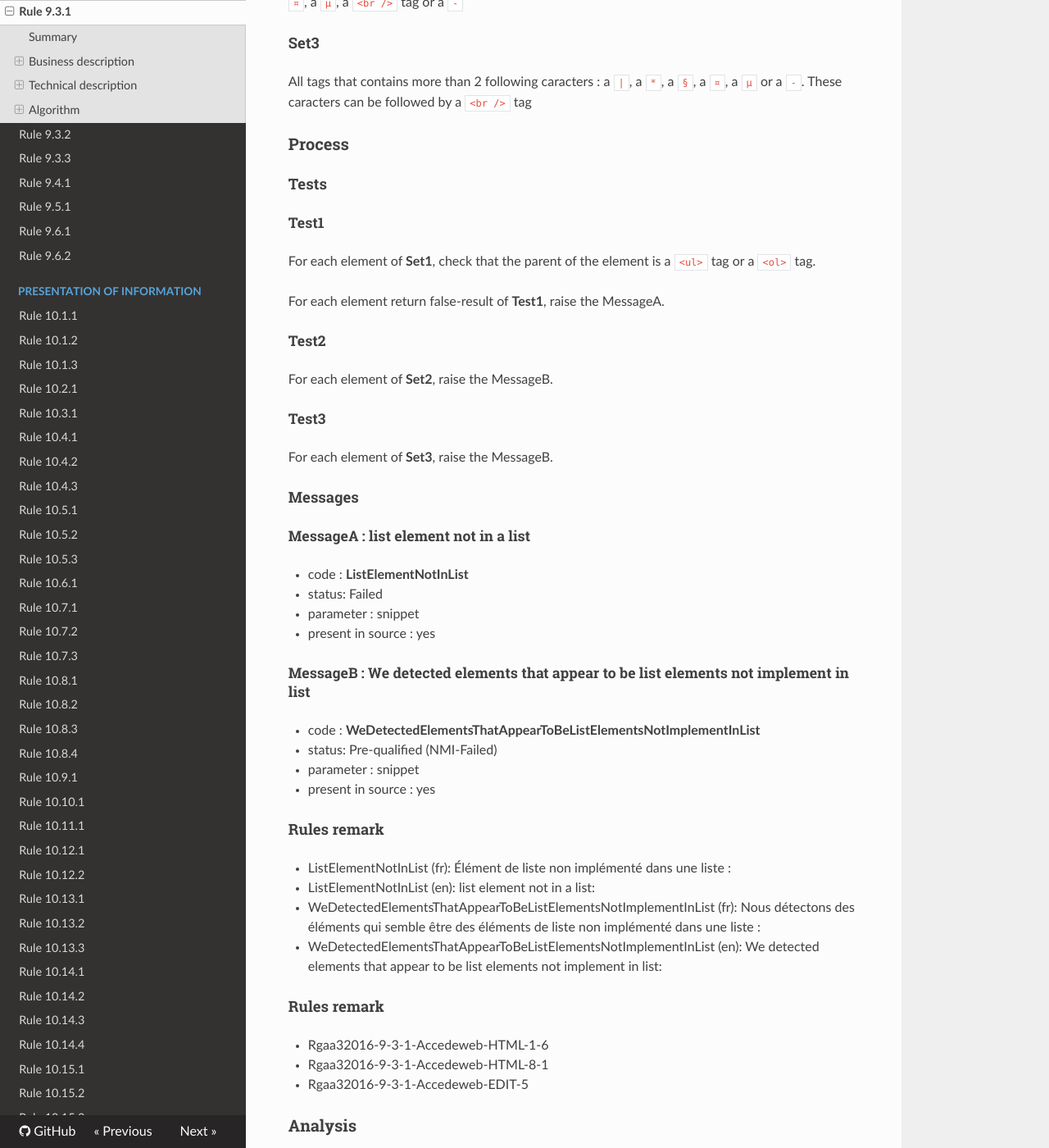
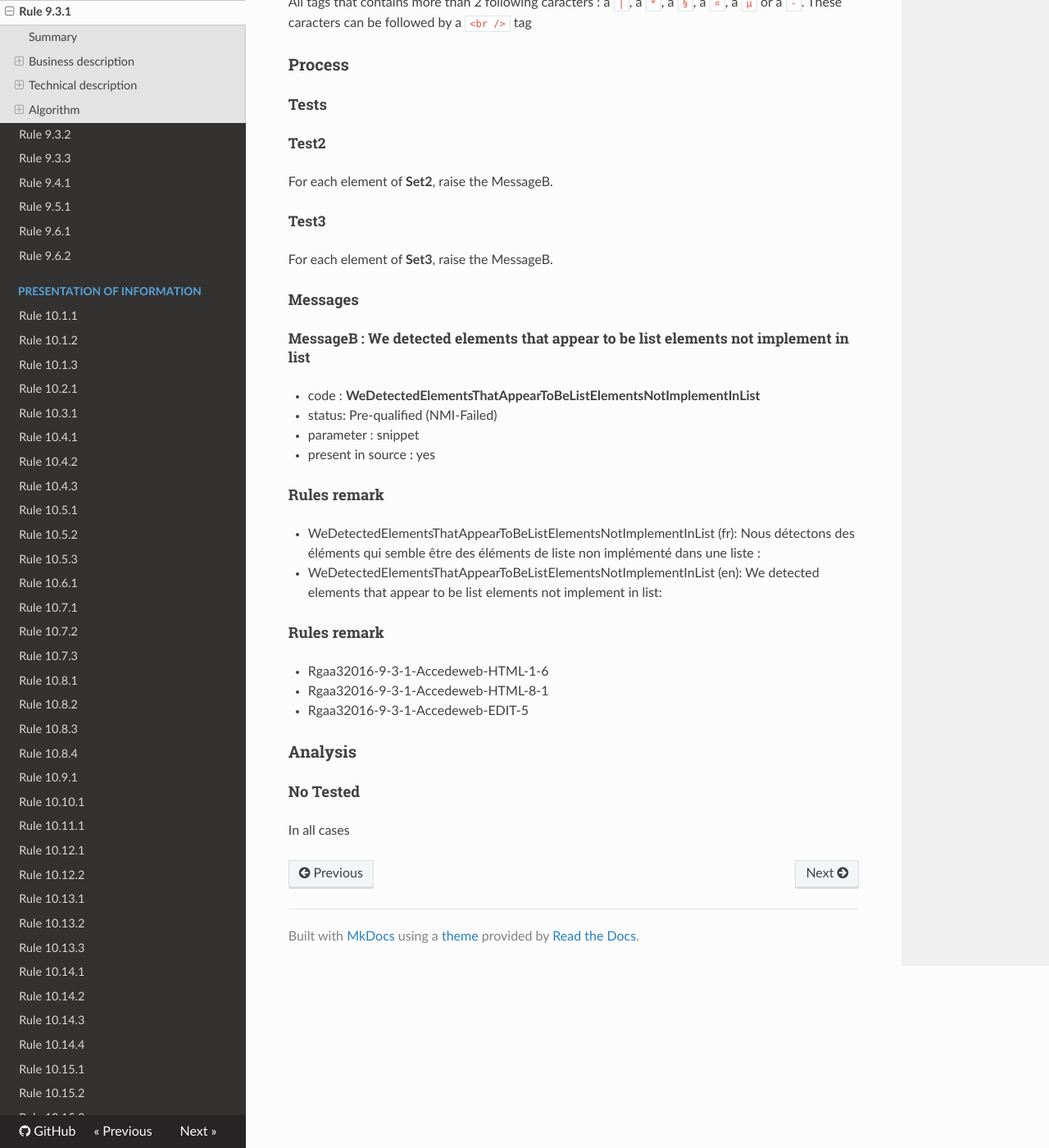
Before and after one commit to Tanaguru/RGAA3-2016, an MkDocs documentation site: the page built from docs/Rule-9-3-1.md, in a window 1280 px wide and 1400 px high, scrolled down 1299 px. Shown: the whole window at 82% size. Built offline with MkDocs 1.6.1, drawn with Linux system fonts in a browser that asks for light colours; nearby versions of some CDN libraries; old or Windows-style settings are respelled for this version of MkDocs; some of the changed text lies outside the part shown.

Commit message:
Update sample test 9.3.1

```diff
--- a/docs/Rule-9-3-1.md
+++ b/docs/Rule-9-3-1.md
@@ -38,10 +38,6 @@ Dans chaque page Web, les informations regroup&eacute;es sous forme de listes no
 
 ### Selection
 
-#### Set1
-
-All the `<li>` tags in the page
-
 #### Set2
 
 All Series of links (more than 2 links in a same tag) only separate by a space ` `, a ` | `, a ` * `, a ` § `, a ` ¤ `, a ` µ `, a `<br />` tag or a ` - `
@@ -54,12 +50,6 @@ All tags that contains more than 2 following caracters : a ` | `, a ` * `, a `
 
 #### Tests
 
-##### Test1
-
-For each element of **Set1**, check that the parent of the element is a `<ul>` tag or a `<ol>` tag.
-
-For each element return false-result of **Test1**, raise the MessageA.
-
 ##### Test2
 
 For each element of **Set2**, raise the MessageB.
@@ -70,13 +60,6 @@ For each element of **Set3**, raise the MessageB.
 
 #### Messages
 
-##### MessageA : list element not in a list
-
--    code : **ListElementNotInList**
--    status: Failed
--    parameter : snippet
--    present in source : yes
-
 ##### MessageB : We detected elements that appear to be list elements not implement in list
 
 -    code : **WeDetectedElementsThatAppearToBeListElementsNotImplementInList**
@@ -85,9 +68,6 @@ For each element of **Set3**, raise the MessageB.
 -    present in source : yes
 
 #### Rules remark
-
- * ListElementNotInList (fr): &Eacute;l&eacute;ment de liste non impl&eacute;ment&eacute; dans une liste :
- * ListElementNotInList (en): list element not in a list:
 
  * WeDetectedElementsThatAppearToBeListElementsNotImplementInList (fr): Nous d&eacute;tectons des &eacute;l&eacute;ments qui semble &ecirc;tre des &eacute;l&eacute;ments de liste non impl&eacute;ment&eacute; dans une liste :
  * WeDetectedElementsThatAppearToBeListElementsNotImplementInList (en): We detected elements that appear to be list elements not implement in list:
```
